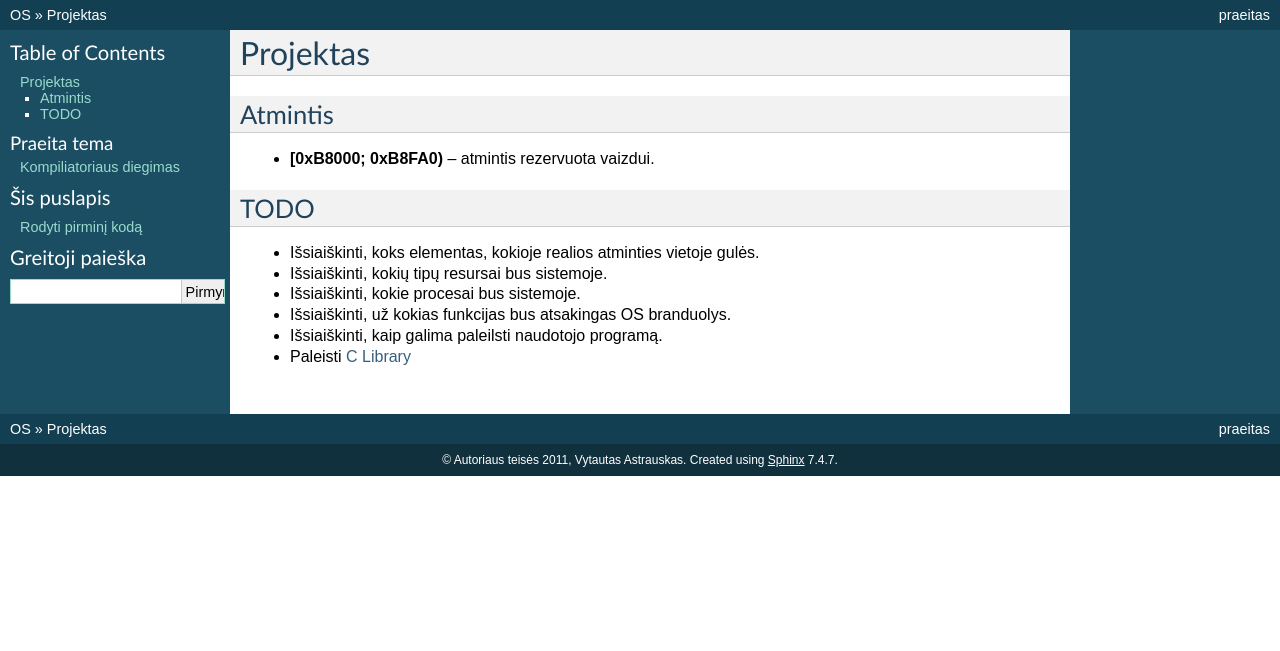
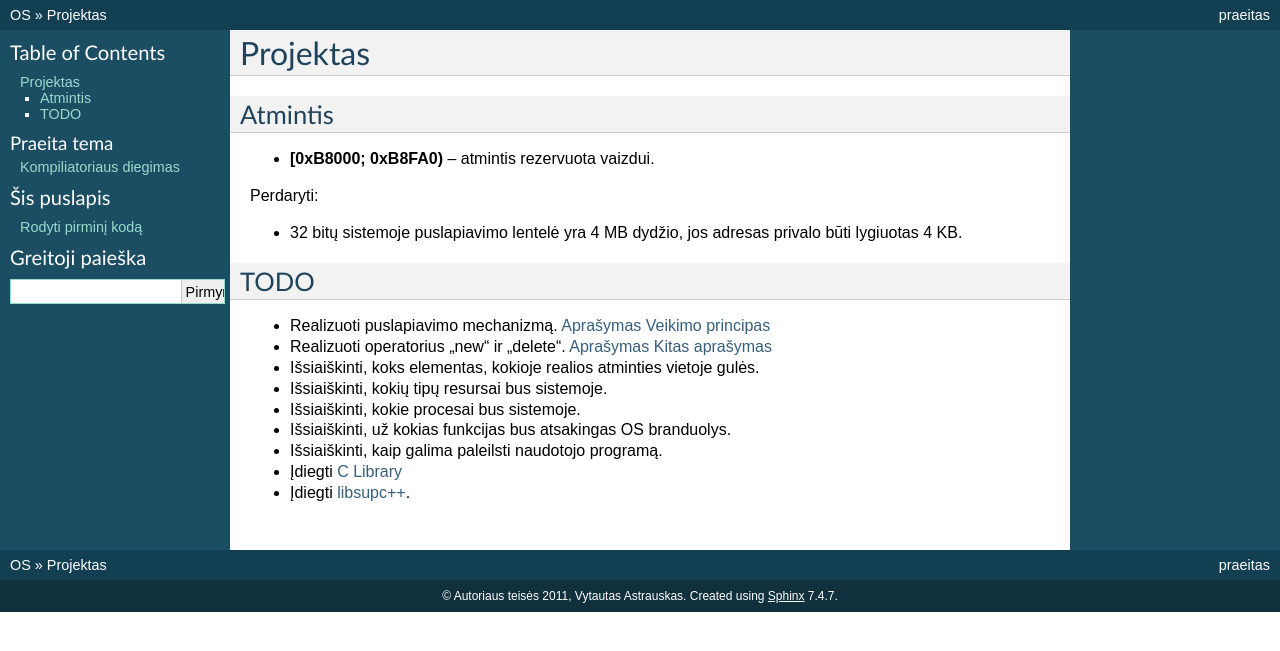
Before and after one commit to vakaras/OS, a Sphinx documentation site: the page built from doc/Real/source/projektas.rst, in a window 1280 px wide. Shown: the top 651 px of the page. Built offline with Sphinx 7.4.7, drawn with Linux system fonts in a browser that asks for light colours; formulas are drawn with MathJax 3.

Commit message:
Idėjinis darbų sąrašas.

```diff
--- a/doc/Real/source/projektas.rst
+++ b/doc/Real/source/projektas.rst
@@ -8,13 +8,26 @@ Atmintis
 
 + **[0xB8000; 0xB8FA0)** – atmintis rezervuota vaizdui.
 
+Perdaryti:
+
++ 32 bitų sistemoje puslapiavimo lentelė yra 4 MB dydžio, jos adresas
+  privalo būti lygiuotas 4 KB.
+
 TODO
 ====
+
++ Realizuoti puslapiavimo mechanizmą.
+  `Aprašymas <http://wiki.osdev.org/Page_Frame_Allocation>`_
+  `Veikimo principas <http://wiki.osdev.org/Paging>`_
++ Realizuoti operatorius „new“ ir „delete“.
+  `Aprašymas <http://wiki.osdev.org/C%2B%2B#The_Operators_.27new.27_and_.27delete.27>`_
+  `Kitas aprašymas <http://wiki.osdev.org/Memory_Allocation>`_
 
 + Išsiaiškinti, koks elementas, kokioje realios atminties vietoje gulės.
 + Išsiaiškinti, kokių tipų resursai bus sistemoje.
 + Išsiaiškinti, kokie procesai bus sistemoje.
 + Išsiaiškinti, už kokias funkcijas bus atsakingas OS branduolys.
 + Išsiaiškinti, kaip galima paleilsti naudotojo programą.
-+ Paleisti
++ Įdiegti
   `C Library <http://wiki.osdev.org/GCC_Cross-Compiler#Step_2_-_C_Library>`_
++ Įdiegti `libsupc++ <http://wiki.osdev.org/Libsupcxx>`_.
```
